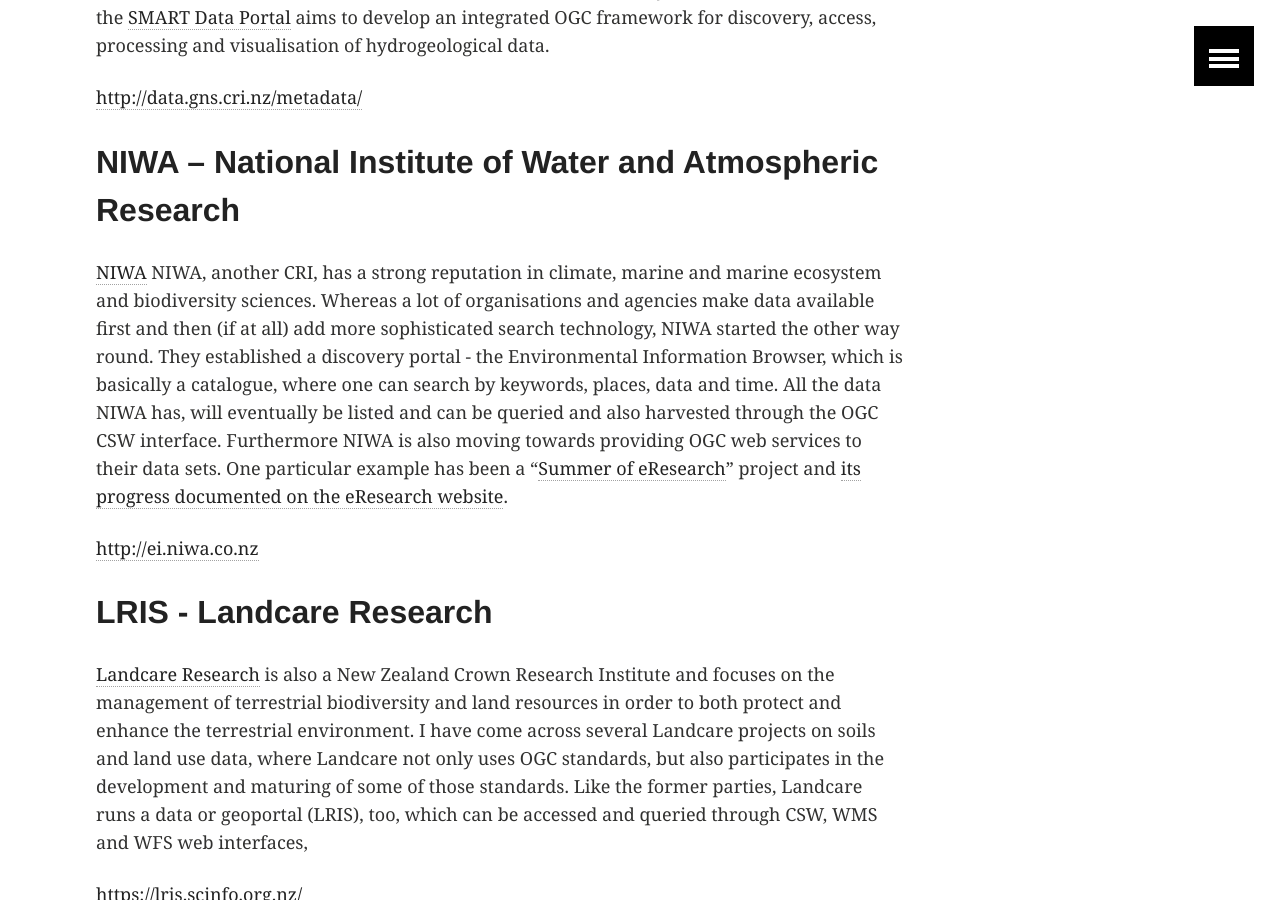
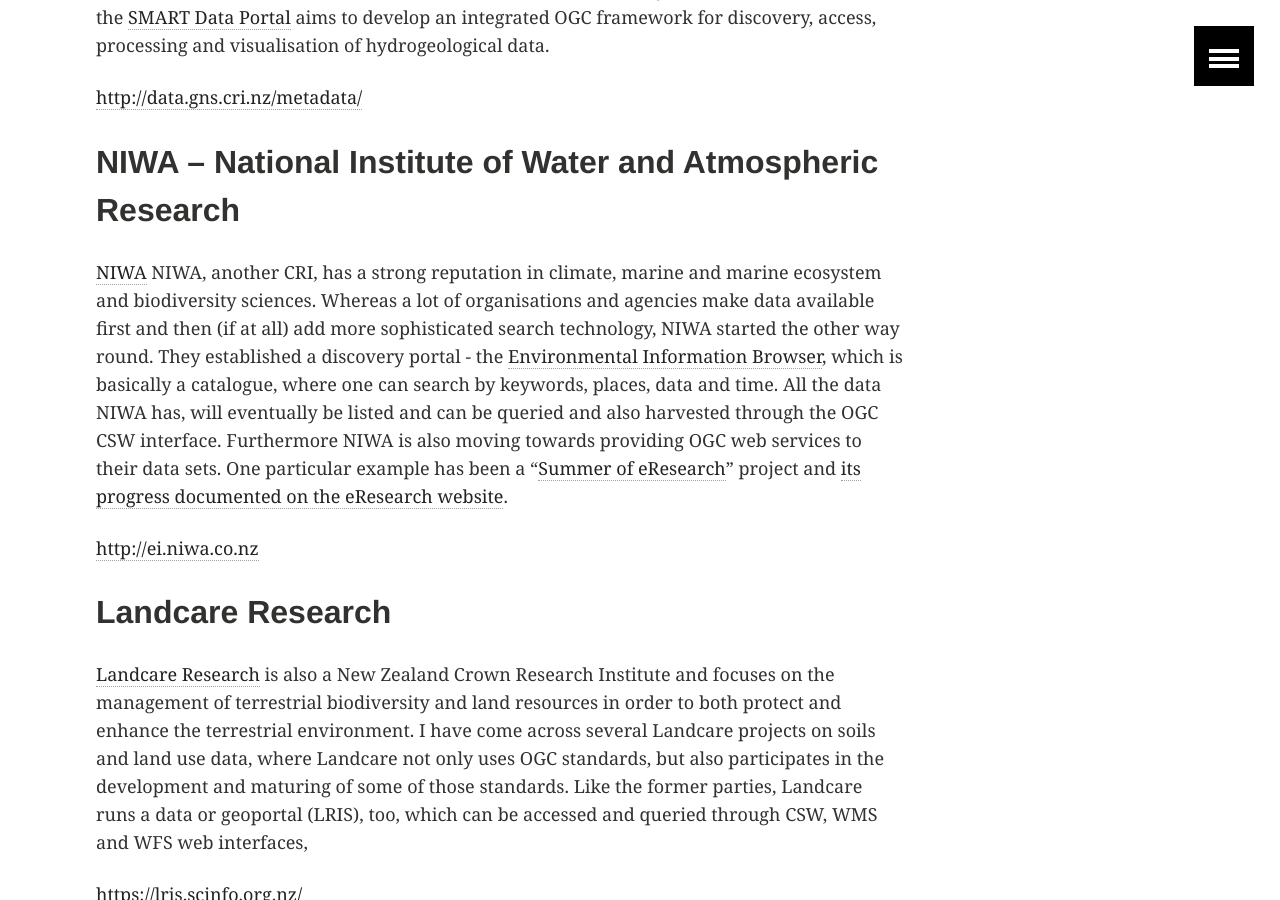
Before and after one commit to allixender/allixender.github.io, a Jekyll site: the page built from _posts/articles/2013-04-16-geospatial-web-enablement-environmental-data-new-zealand.md, in a window 1280 px wide and 900 px high, scrolled down 2122 px. Built offline with Jekyll 4.4.1, drawn with Linux system fonts in a browser that asks for light colours; some of the changed text lies outside the part shown.

Commit message:
url edits

```diff
--- a/_config.yml
+++ b/_config.yml
@@ -5,7 +5,7 @@ description: Me doing some more stuff
 logo: profile1-120.jpg # 120x120 px default image used for Twitter summary card
 teaser: main-teaser-450.png # 400x250 px default teaser image used in image archive grid
 locale: en_NZ
-url: http://allixender.github.io
+url:
 
 # Jekyll configuration
 
--- a/_posts/articles/2013-04-16-geospatial-web-enablement-environmental-data-new-zealand.md
+++ b/_posts/articles/2013-04-16-geospatial-web-enablement-environmental-data-new-zealand.md
@@ -20,7 +20,7 @@ Through the standardised and web-based access to so many data sources, not only
 processing and analysis (GIS) based research is made easier, but also complete new technical and methodological
 research possibilities arise.
 
-## [LINZ - Land Information New Zealand](http://data.linz.govt.nz)
+## LINZ - Land Information New Zealand
 
 I would like to start with Land Information New Zealand ([LINZ](http://www.linz.govt.nz/about-linz)). LINZ, as a governmental body, has issued and
 maintains [New Zealand’s geospatial strategy](http://www.linz.govt.nz/about-linz/our-location-strategy/sdi-and-open-government-data-programme). LINZ runs the LINZ Data Service, which provide tons of NZ-related
@@ -32,7 +32,7 @@ basically as long as you tell that it is LINZ data. LINZ provides standard OGC C
 
 More news about the NZ geospatial strategy can be [found on here](http://www.linz.govt.nz/about-linz/our-location-strategy/geospatial-strategy-and-work-programme).
 
-## [DOC – Department of Conservation](http://geoportal.doc.govt.nz)
+## DOC – Department of Conservation
 
 Also the New Zealand [Department of Conservation](http://www.doc.govt.nz/) is going towards geospatial web services.
 It looks like they use ESRI software, which supports OGC standards to certain bit already, although
@@ -64,13 +64,13 @@ to connect OGC based data sources. Within the research aim "Data Synthesis and V
 
 [http://data.gns.cri.nz/metadata/](http://data.gns.cri.nz/metadata/)
 
-## [NIWA – National Institute of Water and Atmospheric Research](http://ei.niwa.co.nz)
+## NIWA – National Institute of Water and Atmospheric Research
 
 [NIWA](http://www.niwa.co.nz/) NIWA, another CRI, has a strong reputation in climate,
 marine and marine ecosystem and biodiversity sciences.
 Whereas a lot of organisations and agencies make data available first and then (if at all) add more
 sophisticated search technology, NIWA started the other way round. They established a discovery portal -
-the Environmental Information Browser, which is basically a catalogue, where one can search by keywords,
+the [Environmental Information Browser](http://ei.niwa.co.nz), which is basically a catalogue, where one can search by keywords,
 places, data and time. All the data NIWA has, will eventually be listed and can be queried and also harvested
 through the OGC CSW interface. Furthermore NIWA is also moving towards providing OGC web services to their data sets.
 One particular example has been a “[Summer of eResearch](http://www.eresearch.org.nz/soer-projects/sensor-observation-service)”
@@ -78,7 +78,7 @@ project and [its progress documented on the eResearch website](http://www.eresea
 
 [http://ei.niwa.co.nz](http://ei.niwa.co.nz)
 
-## [LRIS - Landcare Research](https://lris.scinfo.org.nz/)
+## Landcare Research
 
 [Landcare Research](http://www.landcareresearch.co.nz/) is also a New Zealand Crown Research Institute and focuses on the management
 of terrestrial biodiversity and land resources in order to both protect and enhance the terrestrial
```
Also changed, not shown: other parts of _posts/articles/2013-04-16-geospatial-web-enablement-environmental-data-new-zealand.md (+1 -1 lines).
